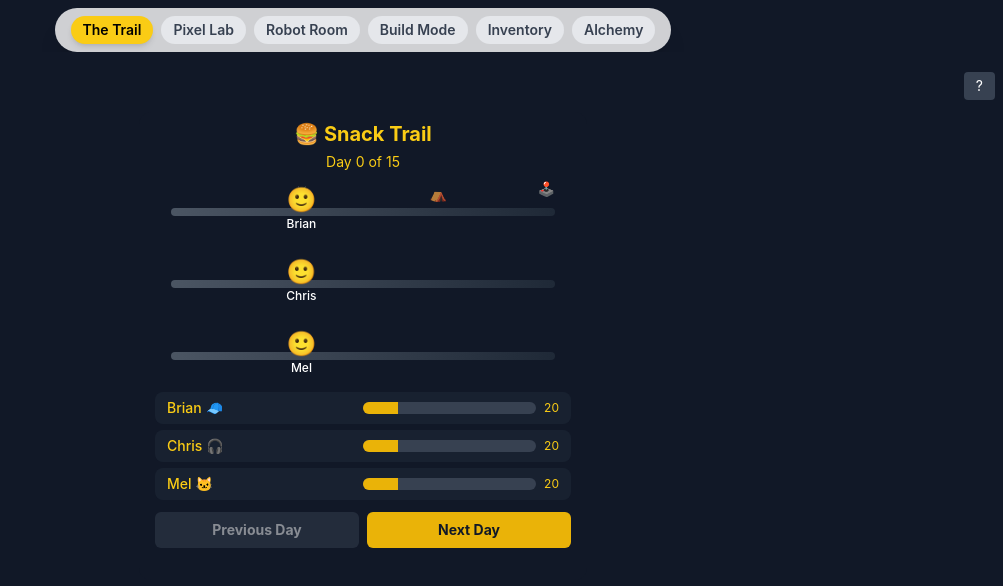
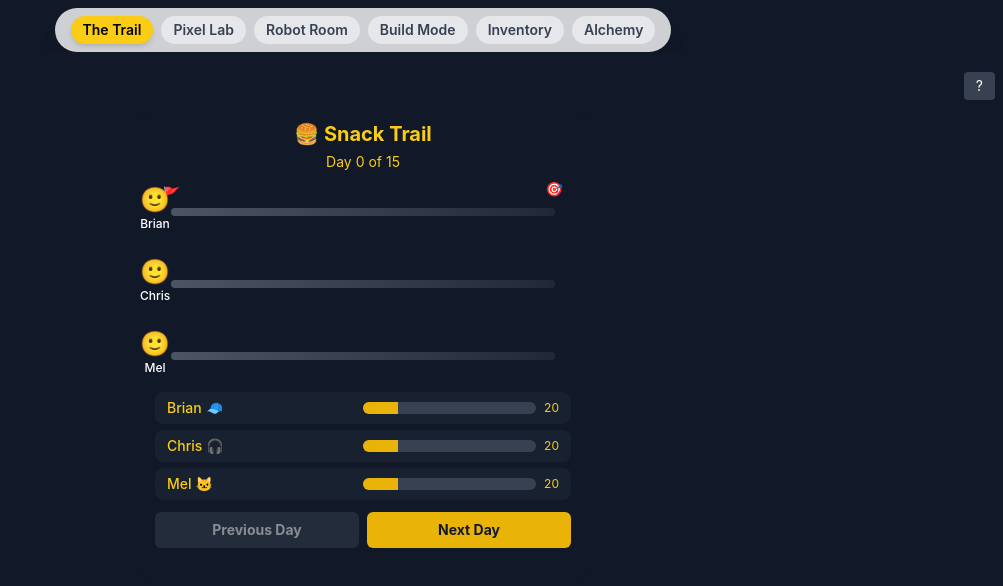
Before and after one commit to markmangroup/brian_m, a React (Create React App) app: page /snack-trail in a window 1280 px wide. Shown: the top 586 px of the page, without its empty margins (277-1280 px from the left). Built offline with nearby package versions, Linux system fonts and the light colour scheme.

Commit message:
Update SnackTrail.jsx

```diff
--- a/src/components/SnackTrail.jsx
+++ b/src/components/SnackTrail.jsx
@@ -88,7 +88,7 @@ export default function SnackTrail() {
       <h2 className="text-xl font-bold flex items-center justify-center mb-1">🍔 Snack Trail</h2>
       <p className="text-center text-sm mb-3">Day {currentDay} of {TOTAL_DAYS}</p>
 
-      <TrailScenePlus crew={crew} day={currentDay} arcadeMode={arcadeMode} />
+<RaceTrackScene crew={crew} />
 
       {title && (
         <div className="text-center mb-2">
```
